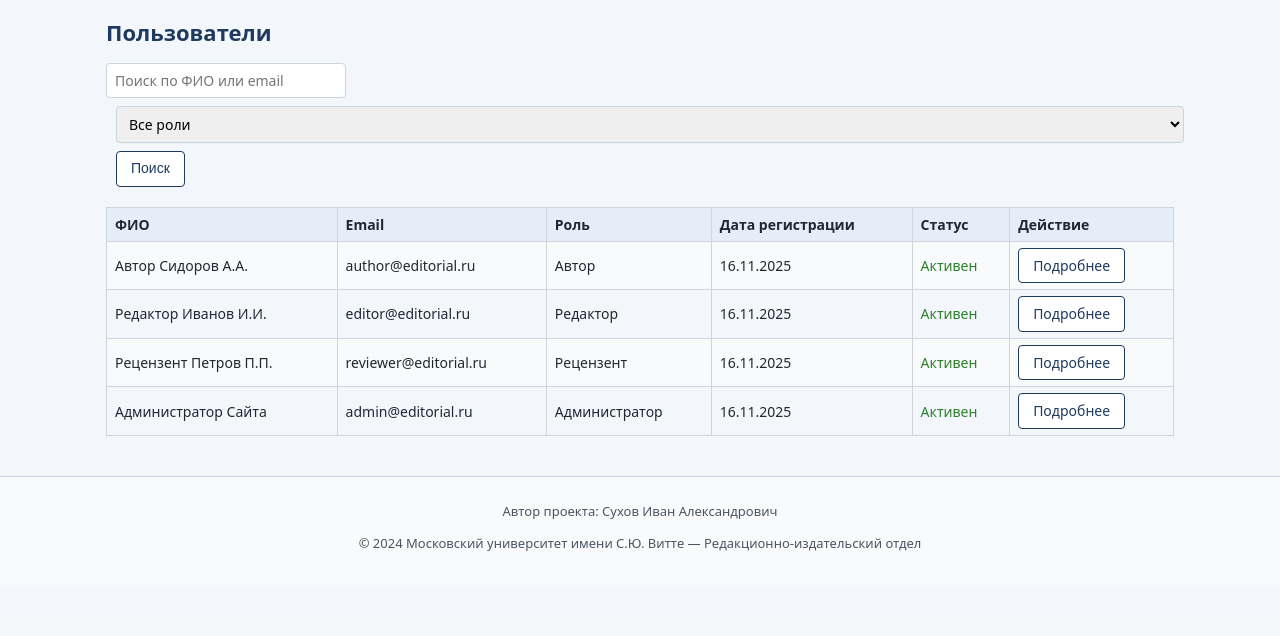
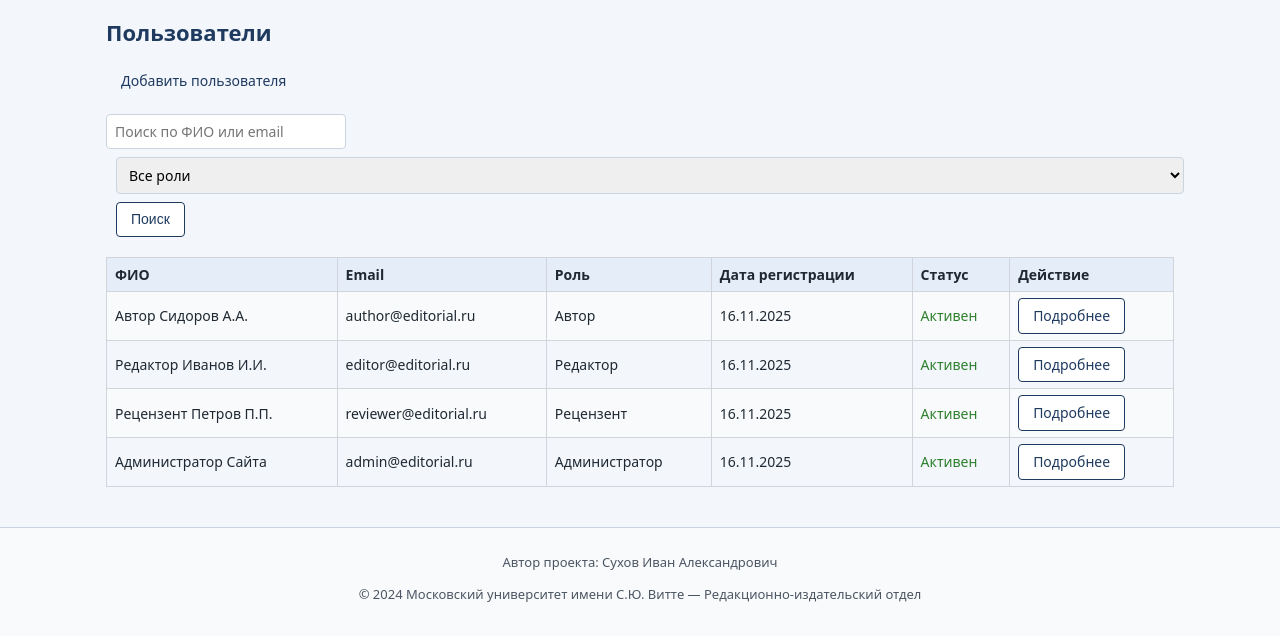
Before and after one commit to IvanASukhov/editorial, a Flask app: page /admin/users in a window 1280 px wide. Shown: the part 179-815 px from the top of the page. Before the commit the page ends 730 px from the top, so only its background shows below. Run offline with Flask 3, Linux system fonts and the light colour scheme; a user stored in the database is signed in; data comes from the database, SQL or seed files in the repository.

Commit message:
Update users_list.html

```diff
--- a/templates/admin/users_list.html
+++ b/templates/admin/users_list.html
@@ -3,6 +3,12 @@
 
 {% block content %}
 <h2>Пользователи</h2>
+
+<div style="margin-bottom: 15px;">
+    <a href="{{ url_for('routes.admin_user_create') }}" class="btn">
+        Добавить пользователя
+    </a>
+</div>
 
 <form method="get" action="{{ url_for('routes.admin_users') }}" style="margin-bottom: 20px;">
     <input type="text" name="q" value="{{ request.args.q or '' }}" placeholder="Поиск по ФИО или email" style="width: 240px;">
```
